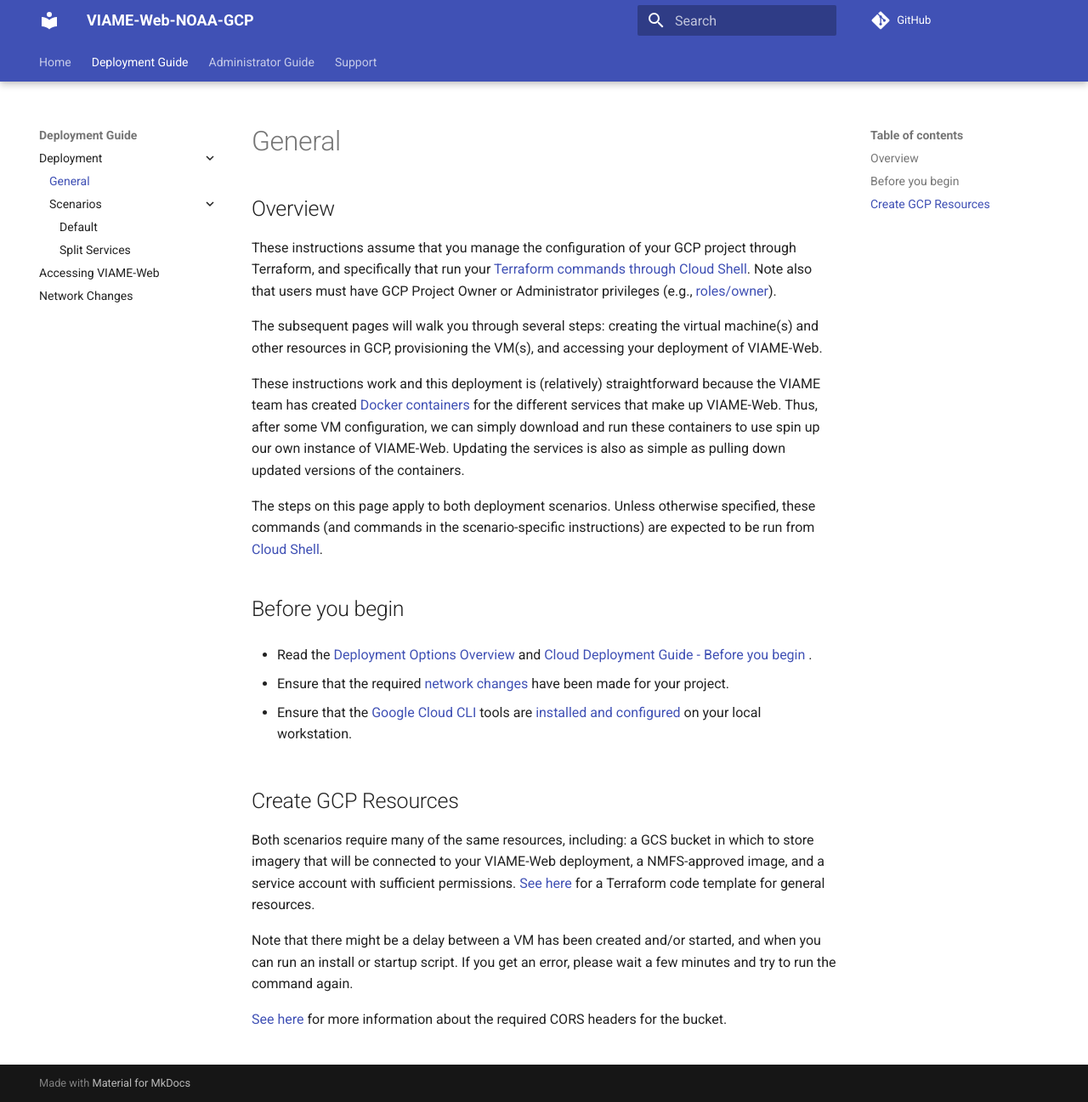
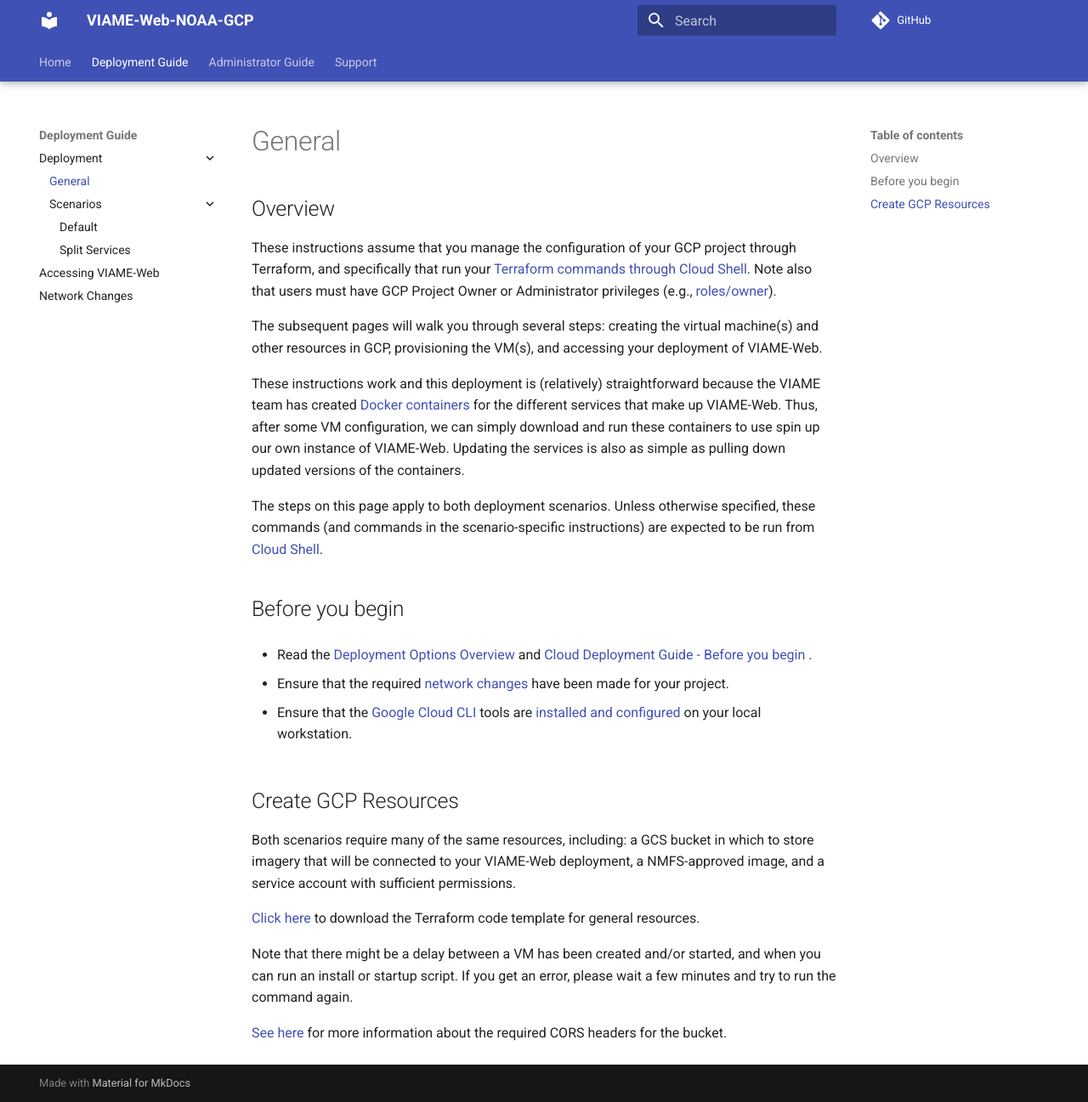
Before and after one commit to SWFSC/viame-web-noaa-gcp, an MkDocs documentation site: the page built from docs/deployment-general.md, in a window 1280 px wide and 1297 px high. Shown: the whole window at 85% size. Built offline with MkDocs 1.6.1 and Material for MkDocs 9.7.7, drawn with Linux system fonts in a browser that asks for light colours; comment, search, counter and statistics services are not loaded.

Commit message:
Update to download links

```diff
--- a/docs/deployment-general.md
+++ b/docs/deployment-general.md
@@ -21,7 +21,9 @@
 
 ## Create GCP Resources
 
-Both scenarios require many of the same resources, including: a GCS bucket in which to store imagery that will be connected to your VIAME-Web deployment, a NMFS-approved image, and a service account with sufficient permissions. [See here](https://drive.google.com/file/d/16vJPK8ikKm5QlPcrcWciJhXOGvGN6jTa/view?usp=sharing) for a Terraform code template for general resources.
+Both scenarios require many of the same resources, including: a GCS bucket in which to store imagery that will be connected to your VIAME-Web deployment, a NMFS-approved image, and a service account with sufficient permissions.
+
+[Click here](https://drive.google.com/u/0/uc?id=16vJPK8ikKm5QlPcrcWciJhXOGvGN6jTa&export=download) to download the Terraform code template for general resources.
 
 Note that there might be a delay between a VM has been created and/or started, and when you can run an install or startup script. If you get an error, please wait a few minutes and try to run the command again.
 
```
Also changed, not shown: docs/deployment-default.md (+1 -1 lines), docs/deployment-split.md (+1 -1 lines), 1 other file.
